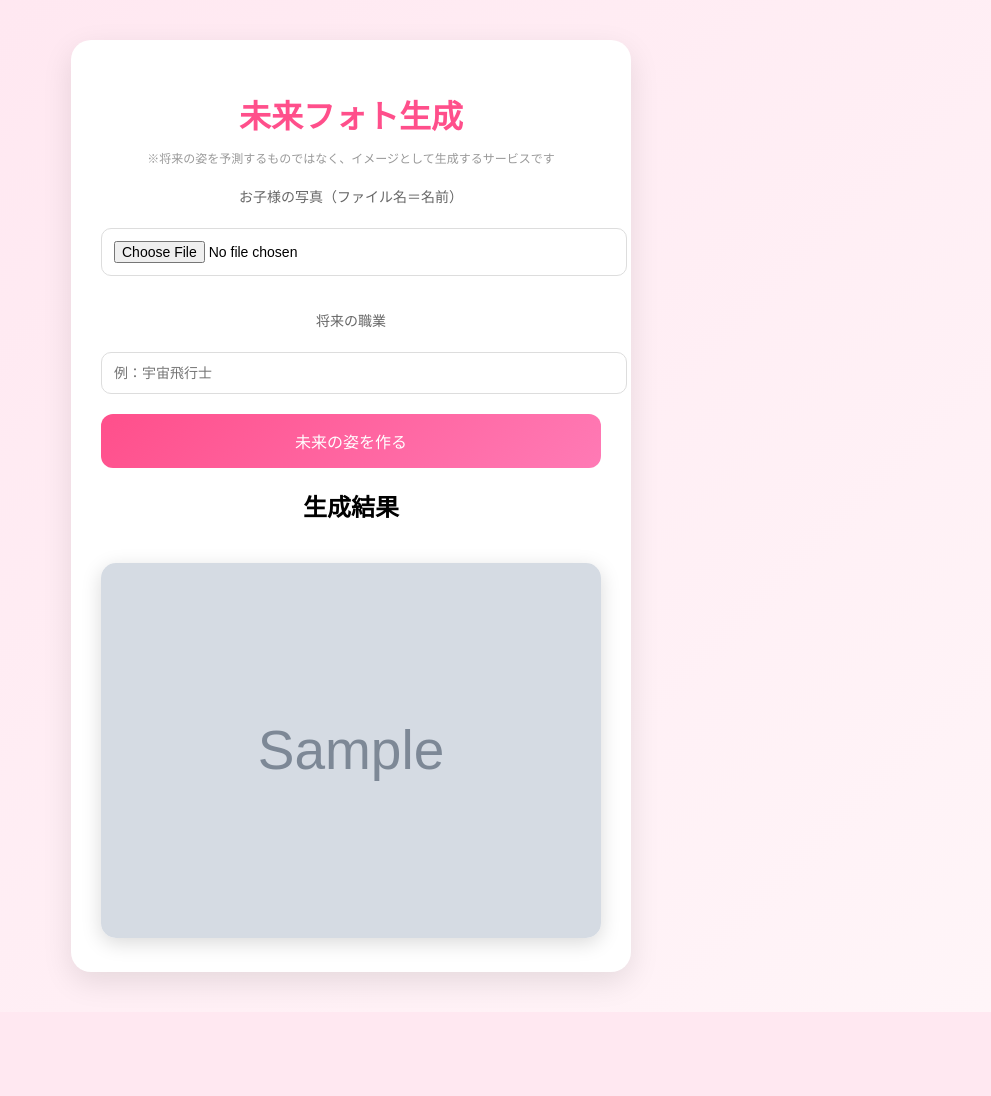
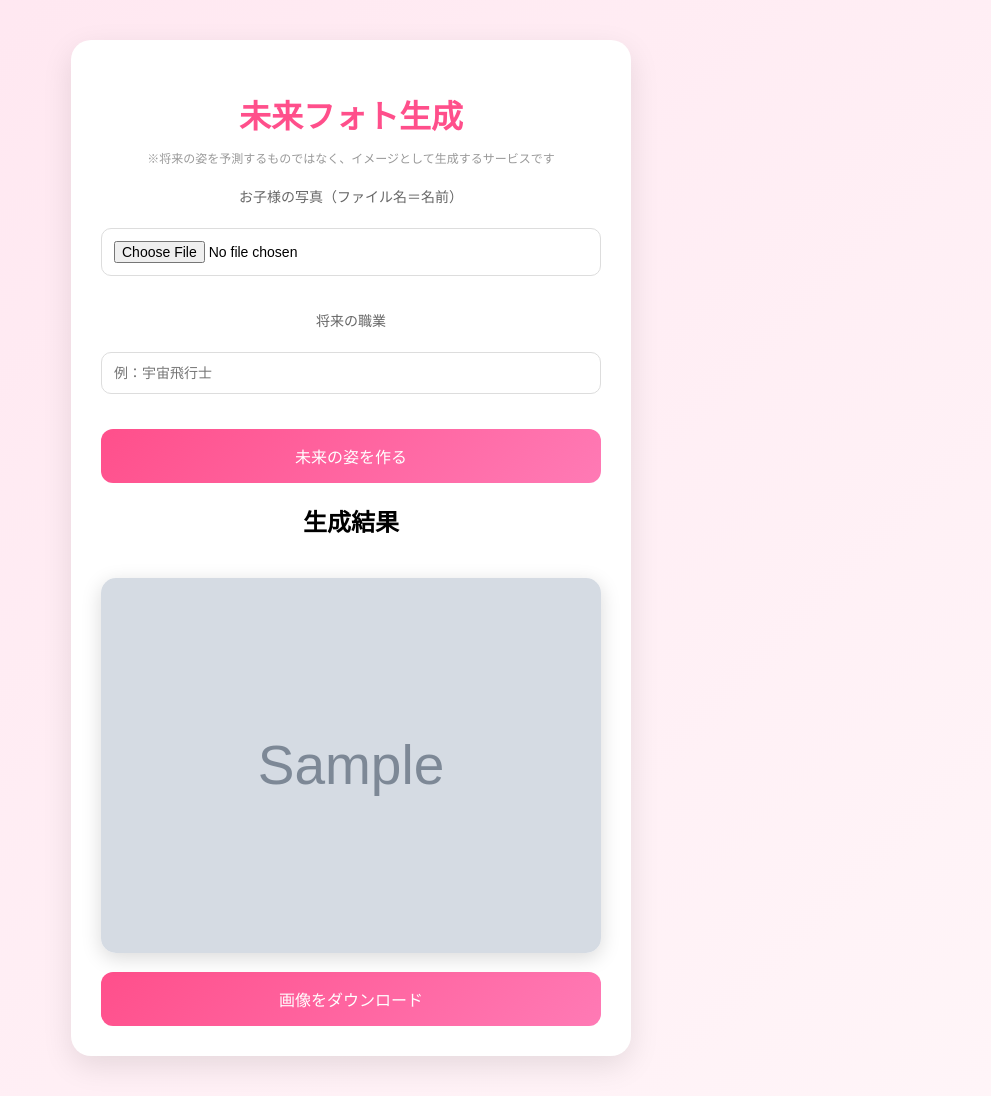
Before and after one commit to chikakashima/future-photo-app, a FastAPI app: template templates/index.html in a window 1280 px wide. Shown: the whole page, without its empty margins (289-1280 px from the left). Before the commit the page ends 1012 px from the top, so only its background shows below. Run offline with FastAPI, Linux system fonts and the light colour scheme; the template is opened without the code that fills it: most values are stand-ins (such as "Sample title", 1, 10 or a date in 2020); grey boxes marked "Sample" are stand-in pictures.

Commit message:
ダウンロードボタン付き提出版に修正

```diff
--- a/templates/index.html
+++ b/templates/index.html
@@ -35,6 +35,7 @@
     input[type="file"],
     input[type="text"] {
       width: 100%;
+      box-sizing: border-box;
       padding: 12px;
       margin-top: 8px;
       margin-bottom: 20px;
@@ -43,8 +44,11 @@
       font-size: 14px;
     }
 
-    button {
+    button,
+    .download-button {
       width: 100%;
+      box-sizing: border-box;
+      display: block;
       padding: 15px;
       background: linear-gradient(135deg, #ff4f8b, #ff7ab5);
       border: none;
@@ -53,9 +57,12 @@
       border-radius: 12px;
       cursor: pointer;
       transition: 0.3s;
+      text-decoration: none;
+      margin-top: 15px;
     }
 
-    button:hover {
+    button:hover,
+    .download-button:hover {
       opacity: 0.9;
     }
 
@@ -72,13 +79,16 @@
       margin-bottom: 20px;
     }
 
+    .error {
+      color: red;
+      font-size: 13px;
+      margin-top: 15px;
+    }
   </style>
+</head>
 
-</head>
 <body>
-
   <div class="container">
-
     <h1>未来フォト生成</h1>
 
     <p class="note">
@@ -86,9 +96,8 @@
     </p>
 
     <form action="/generate" method="post" enctype="multipart/form-data">
-
       <p>お子様の写真（ファイル名＝名前）</p>
-    <input type="file" name="child_image" required>
+      <input type="file" name="child_image" accept="image/*" required>
 
       <p>将来の職業</p>
       <input type="text" name="job" placeholder="例：宇宙飛行士" required>
@@ -96,21 +105,22 @@
       <button type="submit" onclick="this.innerText='生成中...'">
         未来の姿を作る
       </button>
-
     </form>
 
     {% if image_url %}
       <div class="result">
         <h2>生成結果</h2>
-      <img src="{{ image_url }}">
+        <img src="{{ image_url }}" alt="生成画像">
+
+        <a href="{{ image_url }}" download class="download-button">
+          画像をダウンロード
+        </a>
       </div>
     {% endif %}
 
     {% if error %}
-    <p style="color:red;">{{ error }}</p>
+      <p class="error">{{ error }}</p>
     {% endif %}
-
   </div>
-
 </body>
 </html>
```
Lines whose indentation alone changed are shown as unchanged.
